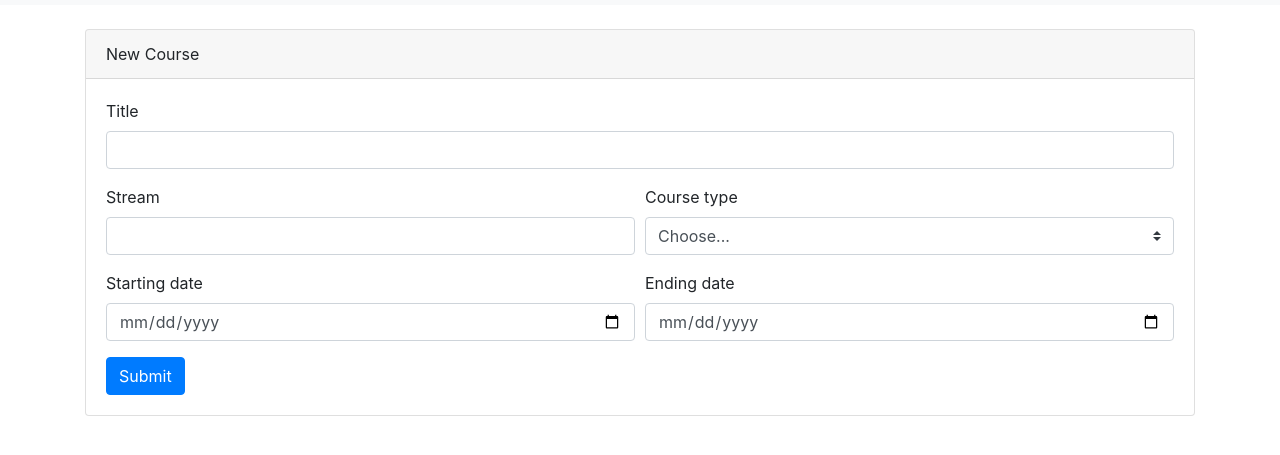
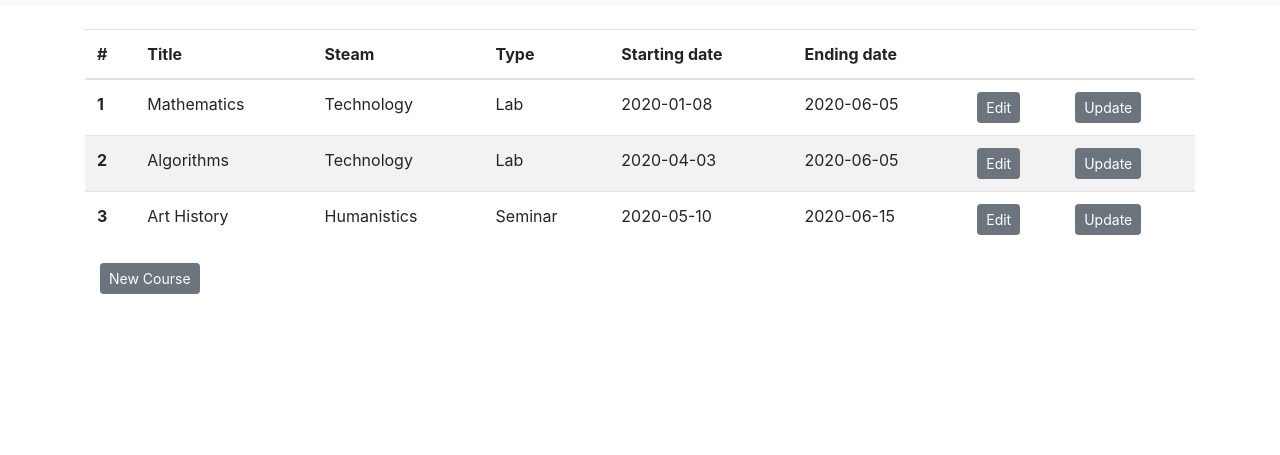
Before and after one commit to DesKar/PrivateSchool, a plain HTML site: page front_end/courses.html in a window 1280 px wide. Shown: the part 51-506 px from the top of the page. Drawn offline with nearby package versions, Linux system fonts and the light colour scheme.

Commit message:
Add new course to list and provide demoData'

```diff
--- a/front_end/courses.html
+++ b/front_end/courses.html
@@ -41,7 +41,29 @@
 
     <main>
         <div class="container mt-4">
-            <div class="card">
+            <table id="courses" class="table table-striped">
+                <thead>
+                    <tr>
+                        <th scope="col">#</th>
+                        <th scope="col">Title</th>
+                        <th scope="col">Steam</th>
+                        <th scope="col">Type</th>
+                        <th scope="col">Starting date</th>
+                        <th scope="col">Ending date</th>
+                        <th></th>
+                        <th></th>
+                    </tr>
+                </thead>
+                <tbody>
+                    <tr>
+                    </tr>
+                </tbody>
+            </table>
+            <div class="container my-3">
+                <td><a id="newCourse" class="btn btn-secondary btn-sm" href="#form" role="button">New Course</a></td>
+            </div>
+
+            <div id="form" class="card">
                 <div class="card-header">
                     New Course
                 </div>
@@ -60,23 +82,24 @@
                                 <label for="type">Course type</label>
                                 <select class="custom-select" id="type" required>
                                     <option value="" selected>Choose...</option>
-                                    <option value="lab">Lab</option>
+                                    <option value="Lab">Lab</option>
                                     <option value="Seminar">Seminar</option>
                                 </select>
                             </div>
                         </div>
                         <div class="form-row">
                             <div class="form-group col-md-6">
-                                <label for="start_date">Starting date</label>
-                                <input type="date" class="form-control" id="start_date" required>
+                                <label for="startDate">Starting date</label>
+                                <input type="date" class="form-control" id="startDate" required>
                             </div>
                             <div class="form-group col-md-6">
-                                <label for="end_date">Ending date</label>
-                                <input type="date" class="form-control" id="end_date" required>
+                                <label for="endDate">Ending date</label>
+                                <input type="date" class="form-control" id="endDate" required>
                             </div>
                         </div>
                         <div id="alert"></div>
                         <button type="submit" class="btn btn-primary">Submit</button>
+                        <input type="reset" class="btn btn-primary"  value="Cancel">
                     </form>
                 </div>
             </div>
@@ -85,9 +108,8 @@
     </main>
 
 
-    <script src="https://code.jquery.com/jquery-3.4.1.slim.min.js"
-        integrity="sha384-J6qa4849blE2+poT4WnyKhv5vZF5SrPo0iEjwBvKU7imGFAV0wwj1yYfoRSJoZ+n"
-        crossorigin="anonymous"></script>
+    <script src="https://cdnjs.cloudflare.com/ajax/libs/jquery/3.4.1/jquery.slim.min.js"
+        integrity="sha256-pasqAKBDmFT4eHoN2ndd6lN370kFiGUFyTiUHWhU7k8=" crossorigin="anonymous"></script>
     <script src="https://cdn.jsdelivr.net/npm/popper.js@1.16.0/dist/umd/popper.min.js"
         integrity="sha384-Q6E9RHvbIyZFJoft+2mJbHaEWldlvI9IOYy5n3zV9zzTtmI3UksdQRVvoxMfooAo"
         crossorigin="anonymous"></script>
--- a/front_end/courses.js
+++ b/front_end/courses.js
@@ -1,16 +1,130 @@
-document.querySelector("form").addEventListener("submit", function (e) {
+const courses = [];
+addDemoData();
+
+const formElement = document.querySelector("form");
+const formContainer = document.getElementById("form");
+const newCourseButton = document.getElementById("newCourse");
+
+function addDemoData() {
+    const demoData = [
+        {
+            title: "Mathematics",
+            stream: "Technology",
+            type: "Lab",
+            startDate: "2020-01-08",
+            endDate: "2020-06-05",
+        },
+        {
+            title: "Algorithms",
+            stream: "Technology",
+            type: "Lab",
+            startDate: "2020-04-03",
+            endDate: "2020-06-05",
+        },
+        {
+            title: "Art History",
+            stream: "Humanistics",
+            type: "Seminar",
+            startDate: "2020-05-10",
+            endDate: "2020-06-15",
+        }
+    ]
+
+    for(let i = 0; i < demoData.length; i++){
+        courses.push(demoData[i]);
+        addRow(demoData[i]);
+
+    }
+}
+
+formElement.addEventListener("submit", function (e) {
     e.preventDefault();
-    document.getElementById("alert").innerHTML = "";
     const form = this;
 
-    validate_start_end_dates(form);
+    validateStartEndDates(form);
+    addCourse(form);
+
+    newCourseButton.style.display = "";
+
 })
 
-function validate_start_end_dates(form) {
-    const start_date = form.start_date.value;
-    const end_date = form.end_date.value;
+formElement.addEventListener("reset", function (e) {
+    formContainer.style.display = "none";
+    newCourseButton.style.display = "";
+})
 
-    if (start_date > end_date) {
+function addCourse(form) {
+    const title = form.title.value;
+    const stream = form.stream.value;
+    const type = form.type.value;
+    const startDate = form.startDate.value;
+    const endDate = form.endDate.value;
+
+    const newCourse = {
+        title,
+        stream,
+        type,
+        startDate,
+        endDate,
+    }
+    courses.push(newCourse);
+    addRow(newCourse);
+    form.reset();
+}
+
+function addRow(newCourse) {
+    const tableRef = document.getElementById("courses");
+    const lastRowIndex = tableRef.rows.length - 1;
+    const newRow = tableRef.insertRow(-1);
+    newRow.innerHTML =
+        `<th scope="row">${lastRowIndex}</th>
+         <td>${newCourse.title}</td>
+         <td>${newCourse.stream}</td>
+         <td>${newCourse.type}</td>
+         <td>${newCourse.startDate}</td>
+         <td>${newCourse.endDate}</td>
+         <td>
+            <button class="btn btn-secondary btn-sm edit-button">Edit</button>
+         </td>
+         <td>
+         <button class="btn btn-secondary btn-sm update-button">Update</button>
+      </td>`
+
+    newRow.querySelector(".edit-button").addEventListener("click", function (e) {
+        editCourse(newCourse);
+    })
+
+    newRow.querySelector(".update-button").addEventListener("click", function (e) {
+        updateCourse(newCourse);
+    })
+
+    form.style.display = "none";
+}
+
+function editCourse(newCourse) {
+    formContainer.style.display = "";
+    formElement.title.value = newCourse.title;
+    formElement.stream.value = newCourse.stream;
+    formElement.type.value = newCourse.type;
+    formElement.startDate.value = newCourse.startDate;
+    formElement.endDate.value = newCourse.endDate;
+}
+
+function updateCourse(newCourse) {
+    console.log(newCourse.title)
+}
+
+newCourseButton.addEventListener("click", function (e) {
+
+    formContainer.style.display = "";
+    newCourseButton.style.display = "none";
+})
+
+function validateStartEndDates(form) {
+    const startDate = form.startDate.value;
+    const endDate = form.endDate.value;
+
+    if (startDate > endDate) {
         addAlert("Starting date should be before ending date.")
     };
 }
@@ -23,6 +137,4 @@ function addAlert(message) {
             <span aria-hidden="true">&times;</span>
         </button>
     </div>`;
-
-
 }
```
